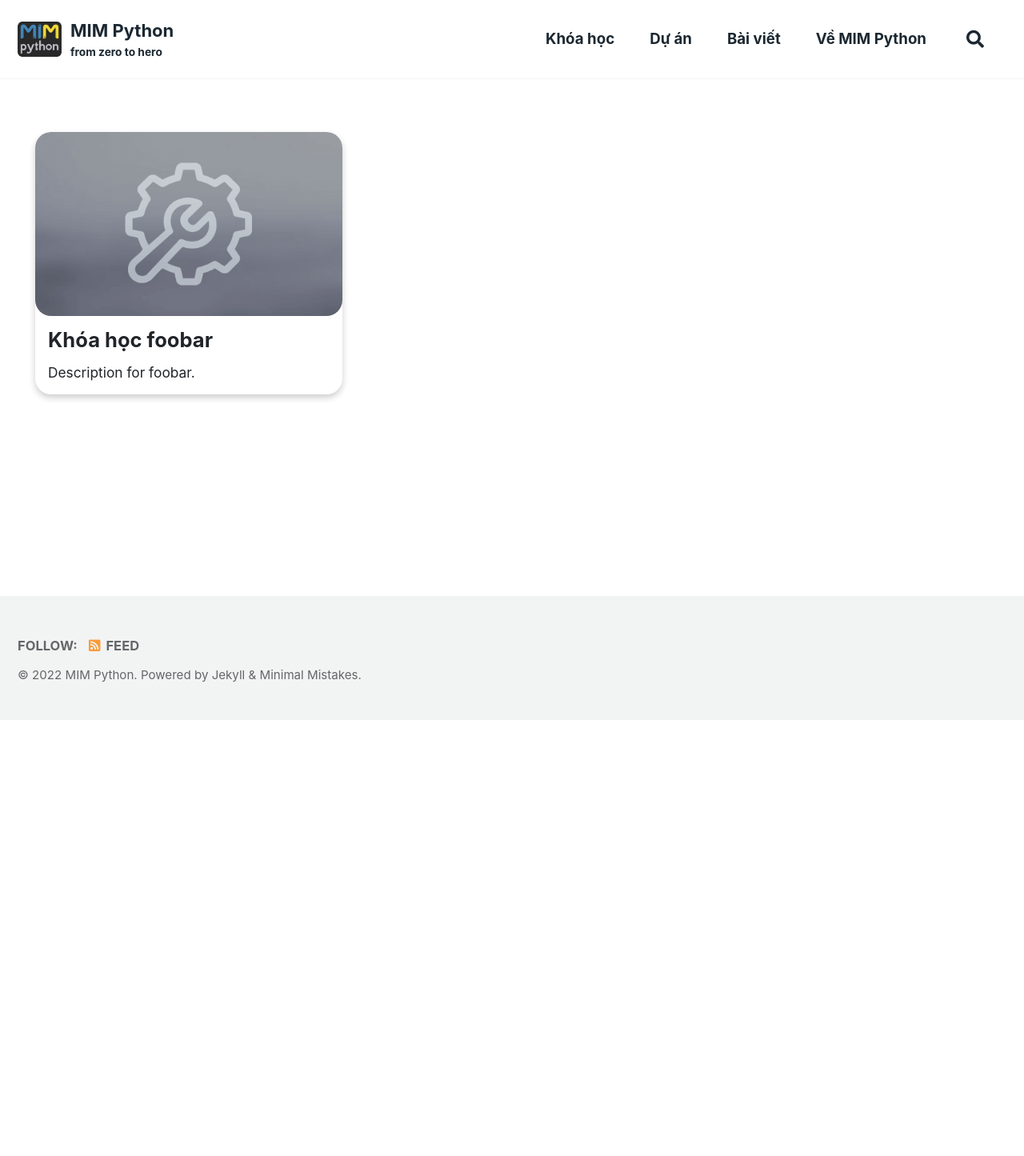
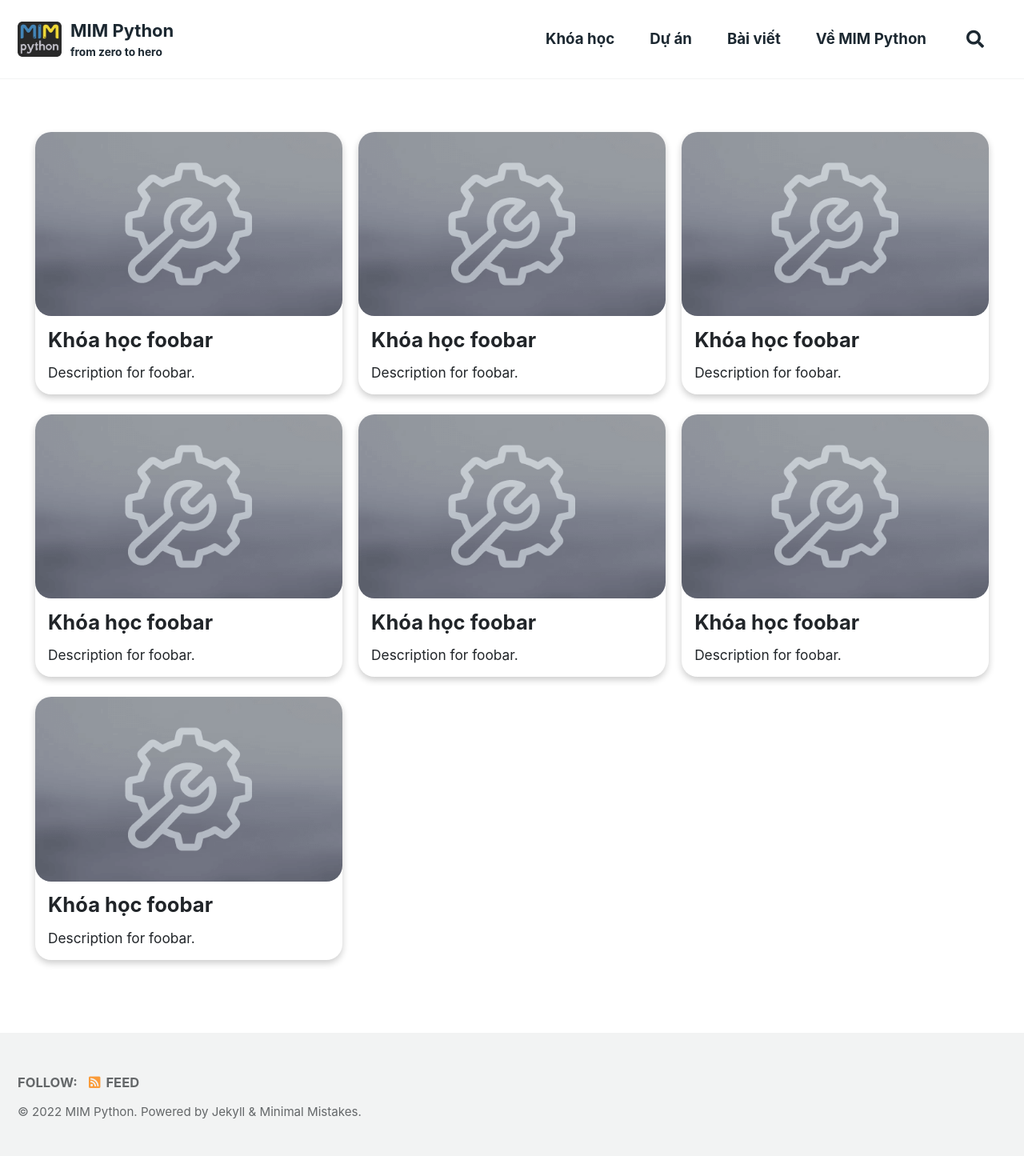
Before and after one commit to MIMPython/mimpython.github.io, a Jekyll site: the page built from _pages/courses.md, in a window 1280 px wide. Shown: the whole page at 80% size. Built offline with Jekyll 4.4.1, drawn with Linux system fonts in a browser that asks for light colours; cached includes are drawn as plain includes; before the commit the page ends 900 px from its top, so only the background shows below that.

```diff
--- a/_pages/courses.md
+++ b/_pages/courses.md
@@ -7,6 +7,30 @@ feature_row:
     title: "Khóa học foobar"
     excerpt: "Description for foobar."
     url: "/foobar/"
+  - image_path: /assets/images/mm-customizable-feature.png
+    title: "Khóa học foobar"
+    excerpt: "Description for foobar."
+    url: "/foobar/"
+  - image_path: /assets/images/mm-customizable-feature.png
+    title: "Khóa học foobar"
+    excerpt: "Description for foobar."
+    url: "/foobar/"
+  - image_path: /assets/images/mm-customizable-feature.png
+    title: "Khóa học foobar"
+    excerpt: "Description for foobar."
+    url: "/foobar/"
+  - image_path: /assets/images/mm-customizable-feature.png
+    title: "Khóa học foobar"
+    excerpt: "Description for foobar."
+    url: "/foobar/"
+  - image_path: /assets/images/mm-customizable-feature.png
+    title: "Khóa học foobar"
+    excerpt: "Description for foobar."
+    url: "/foobar/"
+  - image_path: /assets/images/mm-customizable-feature.png
+    title: "Khóa học foobar"
+    excerpt: "Description for foobar."
+    url: "/foobar/"
 ---
 
 {% include feature_row %}
```
Also changed, not shown: _pages/projects.md (+16 -0 lines), _posts/2022-06-21-post02.md (added, +9 -0 lines), _posts/2022-06-21-post03.md (added, +9 -0 lines), _posts/2022-06-21-post04.md (added, +9 -0 lines), _posts/2022-06-21-post05.md (added, +9 -0 lines).
